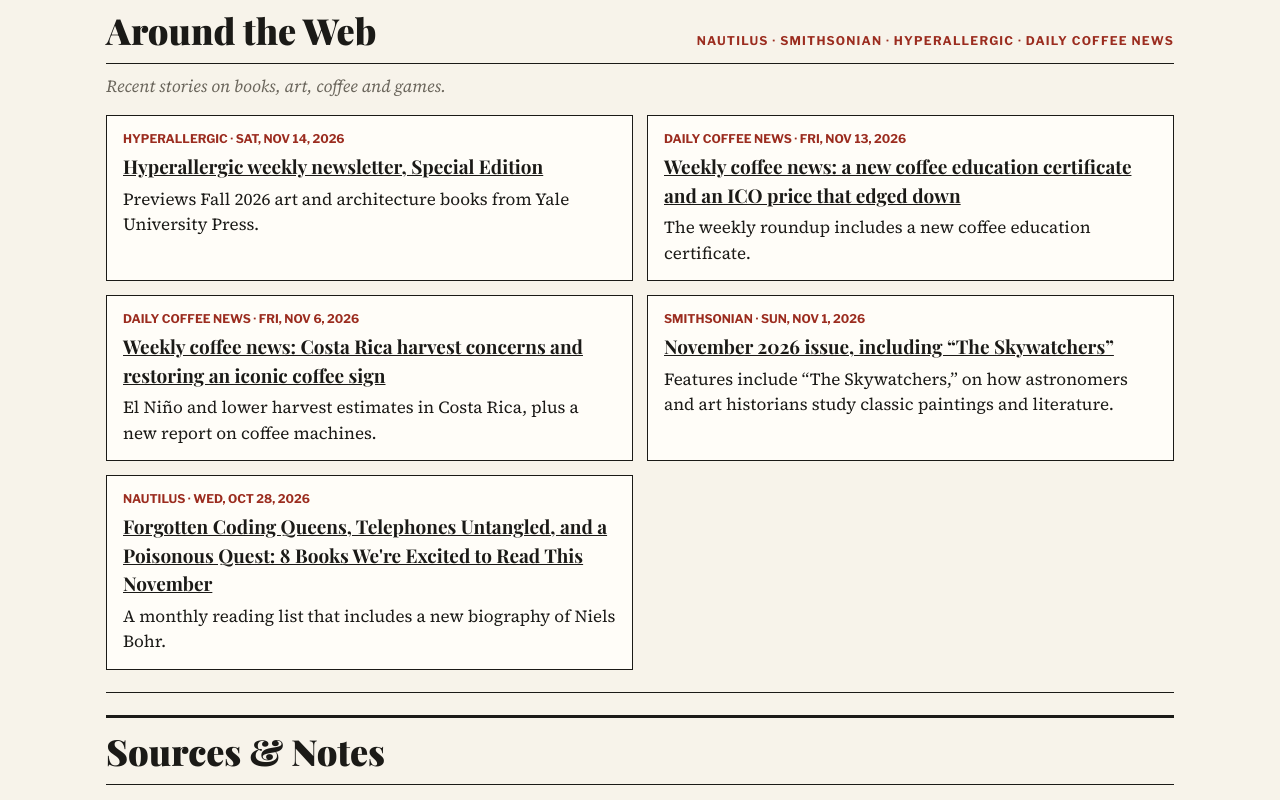
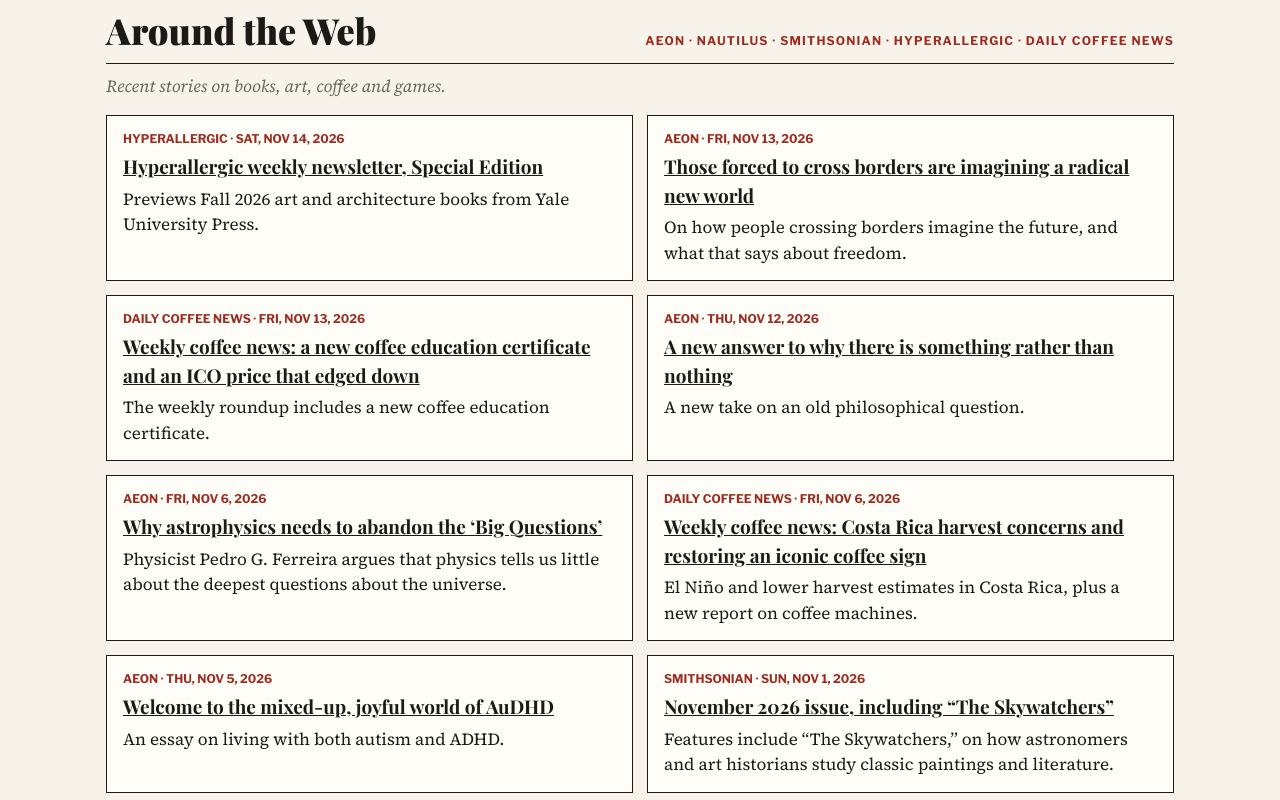
Before and after one commit to allthecoffees/newspaper, a plain HTML site: page index.html in a window 1280 px wide. Shown: the part 6076-6876 px from the top of the page. Drawn offline with nearby package versions, Linux system fonts and the light colour scheme; a web font is replaced by a local one.

Commit message:
Add recent Aeon essays to Around the Web
Co-Authored-By: Claude Haiku 5.5 <noreply@anthropic.com>
Claude-Session: https://claude.ai/code/session_01C9tb9hLyzZXN47ZCmfo8LH

```diff
--- a/data.js
+++ b/data.js
@@ -249,7 +249,19 @@ window.NEWSPAPER = {
       url: "https://dailycoffeenews.com/2026/11/06/weekly-coffee-news-costa-rica-harvest-concerns-restoring-iconic-coffee-sign/" },
     { title: "Weekly coffee news: a new coffee education certificate and an ICO price that edged down", source: "Daily Coffee News", date: "2026-11-13", topic: "coffee",
       summary: "The weekly roundup includes a new coffee education certificate.",
-      url: "https://dailycoffeenews.com/2026/11/13/weekly-coffee-news-new-coffee-education-certificate-ico-price-edges-down/" }
+      url: "https://dailycoffeenews.com/2026/11/13/weekly-coffee-news-new-coffee-education-certificate-ico-price-edges-down/" },
+    { title: "Welcome to the mixed-up, joyful world of AuDHD", source: "Aeon", date: "2026-11-05", topic: "",
+      summary: "An essay on living with both autism and ADHD.",
+      url: "https://aeon.co/essays/welcome-to-the-mixed-up-joyful-world-of-audhd" },
+    { title: "Why astrophysics needs to abandon the \u2018Big Questions\u2019", source: "Aeon", date: "2026-11-06", topic: "",
+      summary: "Physicist Pedro G. Ferreira argues that physics tells us little about the deepest questions about the universe.",
+      url: "https://aeon.co/essays/why-astrophysics-needs-to-abandon-the-big-questions" },
+    { title: "A new answer to why there is something rather than nothing", source: "Aeon", date: "2026-11-12", topic: "",
+      summary: "A new take on an old philosophical question.",
+      url: "https://aeon.co/essays/a-new-answer-to-why-there-is-something-rather-than-nothing" },
+    { title: "Those forced to cross borders are imagining a radical new world", source: "Aeon", date: "2026-11-13", topic: "",
+      summary: "On how people crossing borders imagine the future, and what that says about freedom.",
+      url: "https://aeon.co/essays/those-forced-to-cross-borders-are-imagining-a-radical-new-world" },
   ],
 
   // Past weekly editions, added by the weekly update: { weekOf, books, screen, events, recurring }.
--- a/index.html
+++ b/index.html
@@ -173,7 +173,7 @@
   <section id="articles">
     <div class="section-head">
       <h2>Around the Web</h2>
-      <span class="kicker">Nautilus · Smithsonian · Hyperallergic · Daily Coffee News</span>
+      <span class="kicker">Aeon · Nautilus · Smithsonian · Hyperallergic · Daily Coffee News</span>
     </div>
     <p class="dek">Recent stories on books, art, coffee and games.</p>
     <div class="events" id="articleList"></div>
```
